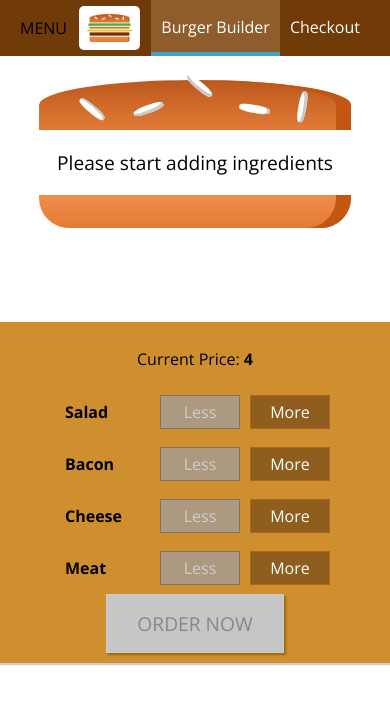
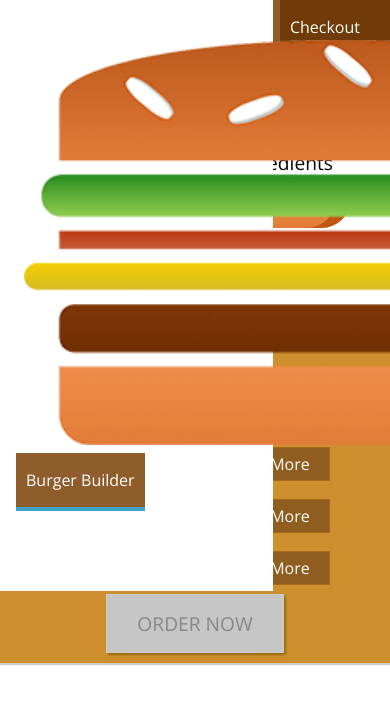
Before and after one commit to TigranVardanyan/burger-builder, a React app: page / in a window 390 px wide. Shown: the top 704 px of the page. Built offline with nearby package versions, Linux system fonts and the light colour scheme.

Commit message:
Creating a Responsive Sidedrawer

```diff
--- a/src/components/Layout/Layout.js
+++ b/src/components/Layout/Layout.js
@@ -2,10 +2,12 @@ import React from 'react';
 import Aux from '../../hoc/Auxiliary';
 import classes from './Layout.css';
 import Toolbar from './../Navgiation/Toolbar/Toolbar';
+import SiteDrawer from '../Navgiation/SideDrawer/SideDrawer';
 
 const layout = (props) => (
   <Aux>
     <Toolbar/>
+    <SiteDrawer/>
     <main className={classes.Content}>
       {props.children}
     </main>
--- /dev/null
+++ b/src/components/Navgiation/SideDrawer/SideDrawer.css
@@ -0,0 +1,27 @@
+.SiteDrawer {
+  position: fixed;
+  width: 280px;
+  max-width: 70%;
+  height: 70%;
+  top: 0;
+  left: 0;
+  z-index: 200;
+  background-color: white;
+  padding: 32px 16px;
+  box-sizing: border-box;
+  transition: transform 0.3s ease-out;
+}
+
+@media (min-width: 500px) {
+  .SiteDrawer {
+    display: none;
+  }
+}
+
+.Open {
+  transform: translateX(0);
+}
+
+.Close {
+  transform: translateX(-100%);
+}
--- /dev/null
+++ b/src/components/Navgiation/SideDrawer/SideDrawer.js
@@ -0,0 +1,18 @@
+import React from 'react';
+import Logo from '../../Logo/Logo'
+import NavigationItems from '../NavigationItems/NavigationItems'
+import classes from './SideDrawer.css'
+
+const sideDrawer = (props) => {
+
+  return(
+    <div className={classes.SiteDrawer}>
+      <Logo/>
+      <nav>
+        <NavigationItems/>
+      </nav>
+    </div>
+  );
+}
+
+export default sideDrawer
```
